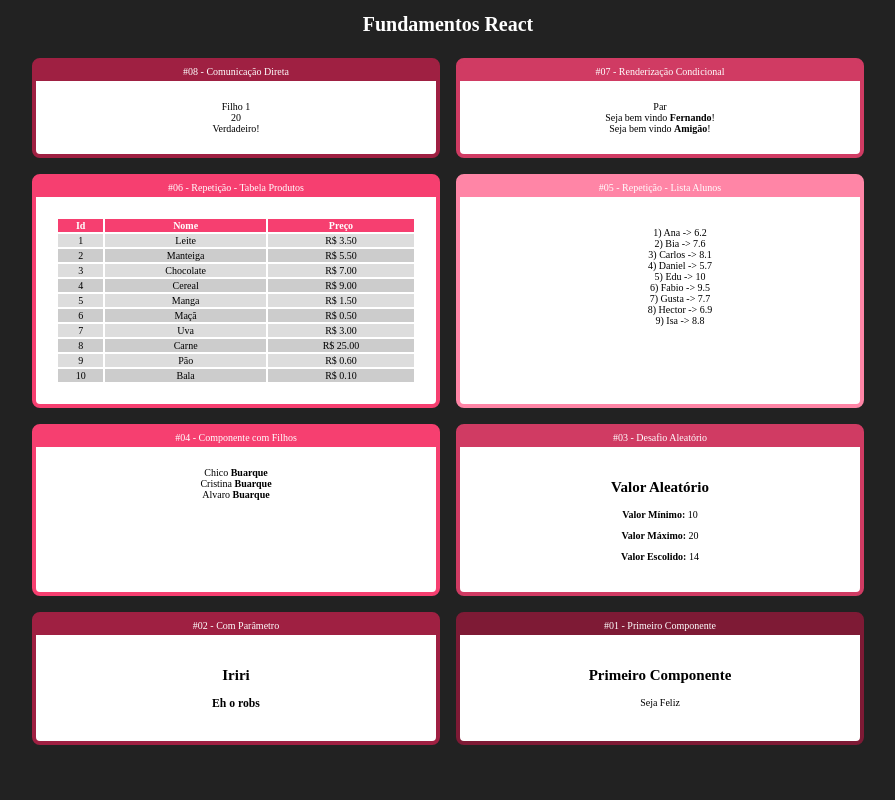
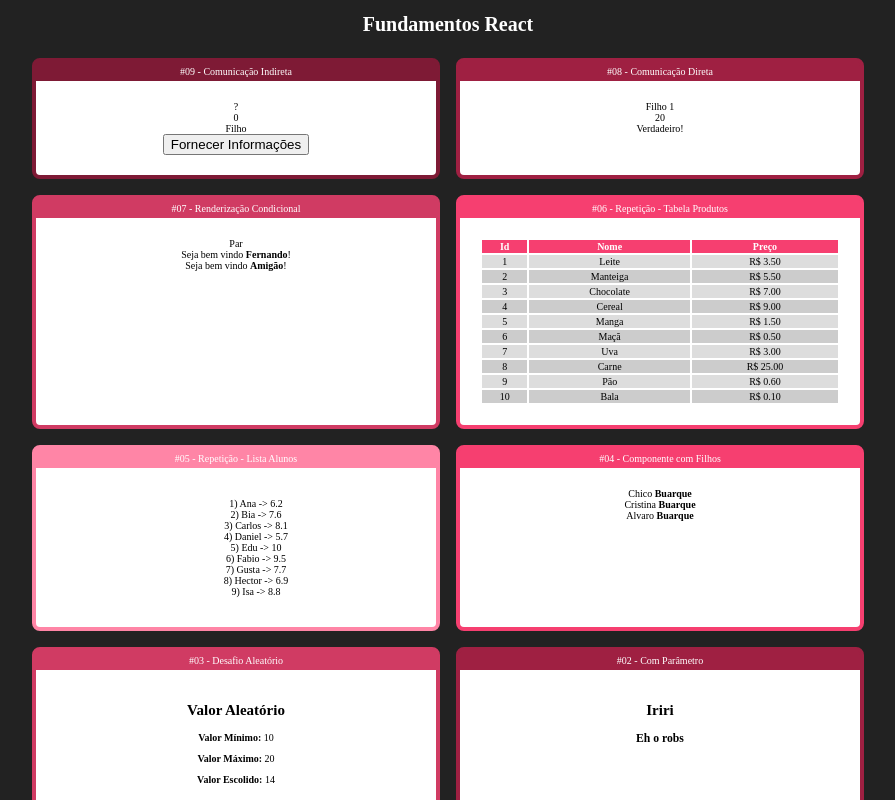
Before and after one commit to DisistiNao/Fundamentos-React, a React (Create React App) app: page / in a window 1280 px wide. Shown: the top 800 px of the page, without its empty margins (192-1087 px from the left). Built offline with nearby package versions, Linux system fonts and the light colour scheme.

Commit message:
Comunicação Indireta

```diff
--- a/src/App.jsx
+++ b/src/App.jsx
@@ -1,6 +1,7 @@
 import "./App.css"
 import React from 'react'
 
+import IndiretaPai from "./components/comunicacao/IndiretaPai"
 import DiretaPai from "./components/comunicacao/DiretaPai"
 import UsuarioInfo from "./components/condicional/UsuarioInfo"
 import ParOuImpar from "./components/condicional/ParOuImpar"
@@ -17,6 +18,9 @@ export default () => (
     <div className="app">
         <h1>Fundamentos React</h1>
         <div className="cards">
+            <Card titulo="#09 - Comunicação Indireta" color="#7e1a35">
+                <IndiretaPai />
+            </Card>
             <Card titulo="#08 - Comunicação Direta" color="#9f2042">
                 <DiretaPai />
             </Card>
--- /dev/null
+++ b/src/components/comunicacao/IndiretaFilho.jsx
@@ -0,0 +1,16 @@
+import React from "react"
+
+export default (props) => {
+    return (
+        <div>
+            <div>Filho</div>
+            <button onClick={
+                function (e) {
+                    props.quandoClicar("João", 53, true)
+                }
+            }>
+                Fornecer Informações
+            </button>
+        </div>
+    )
+}
--- /dev/null
+++ b/src/components/comunicacao/IndiretaPai.jsx
@@ -0,0 +1,27 @@
+import React from "react"
+import IndiretaFilho from "./IndiretaFilho"
+
+export default (props) => {
+    let nome = '?'
+    let idade = 0
+    let nerd = false
+
+    function fornecerInformaçoes(nomeParametro, idadeParametro, nerdParametro) {
+        nome = nomeParametro
+        idade = idadeParametro
+        nerd = nerdParametro
+
+        console.log(nome, idade, nerd)
+    }
+
+    return (
+        <div>
+            <div>
+                <div>{nome}</div>
+                <div>{idade}</div>
+                <div>{nerd}</div>
+            </div>
+            <IndiretaFilho quandoClicar={fornecerInformaçoes}/>
+        </div>
+    )
+}
```
